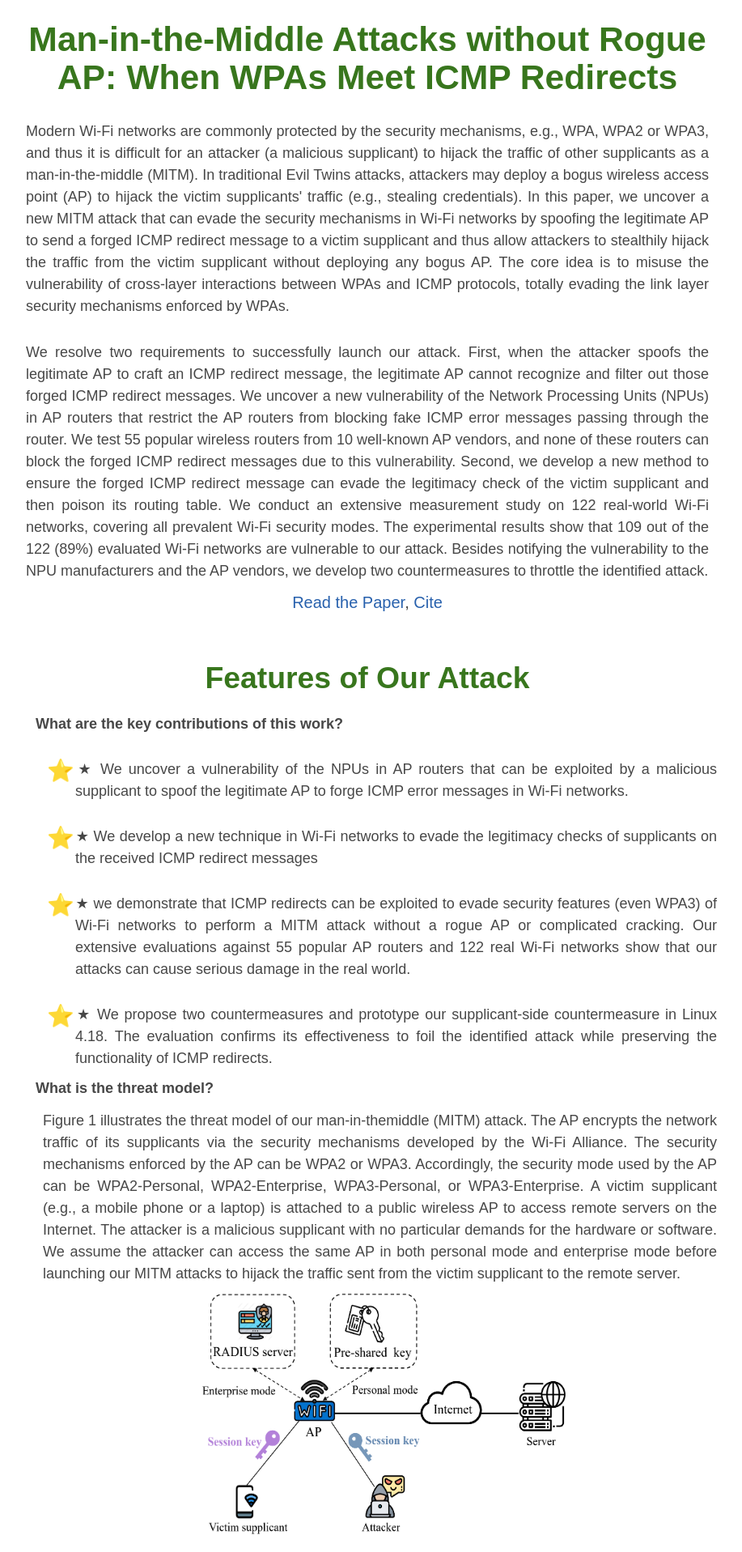
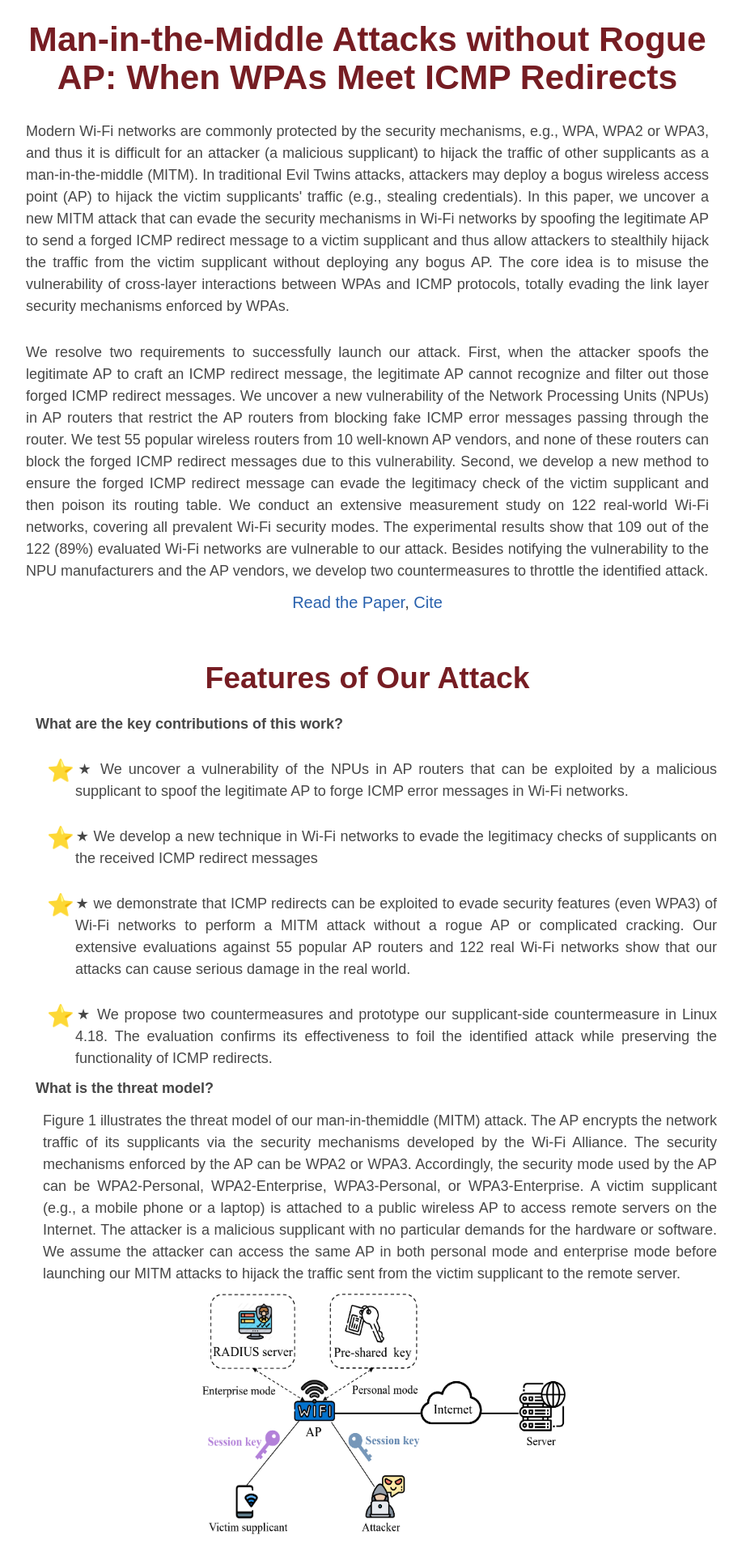
Before and after one commit to WiFi-Interception/wifi-interception.github.io, a Jekyll site: the page built from index.md, in a window 1280 px wide. Shown: the top 1917 px of the page at 81% size, without its empty margins (186-1103 px from the left). Built offline with Jekyll 4.4.1, drawn with Linux system fonts in a browser that asks for light colours.

Commit message:
first version

```diff
--- a/_layouts/default.html
+++ b/_layouts/default.html
@@ -71,7 +71,7 @@
 						Cite <i class="fa fa-quote-right" aria-hidden="true"></i></a>
 						<div id="bibtex" style="margin-top: 1.5em;" class="collapse" align="left">
 							<pre style="white-space: pre">
-							to appear
+								Xuewei Feng, Qi Li, Kun Sun, Yuxiang Yang, and Ke Xu. "Man-in-the-Middle Attacks without Rogue AP: When WPAs Meet ICMP Redirects". To appear in the 44th IEEE Symposium on Security and Privacy (IEEE S&P 2023), SAN FRANCISCO, CA, MAY 22-26, 2023.
 							</pre>
 						</div>
 					</p>
--- a/css/custom.css
+++ b/css/custom.css
@@ -109,7 +109,7 @@ a:active {
 				font-family: Arial;
 				font-weight: bold;
 				font-size: 32pt;
-				color: #38761d;
+				color: #761d23;
 				padding-bottom: 13px;
 				padding-top: 5px;
 			}
@@ -121,7 +121,7 @@ a:active {
 				font-family: Arial;
 				font-weight: bold;
 				font-size: 28pt;
-				color: #38761d;
+				color: #761d23;
 				padding-bottom: 13px;
 			}
 
@@ -130,7 +130,7 @@ a:active {
 				font-family: Arial;
 				font-weight: bold;
 				font-size: 22pt;
-				color: #38761d;
+				color: #761d23;
 				padding-bottom: 13px;
 			}
 
@@ -196,7 +196,7 @@ a:active {
 				font-family: Arial;
 				font-size: 18px;
 				line-height: 1.5em;
-				color: #38761d;
+				color: #761d23;
 			}
 			.answer {
 				margin-left: 0.5em;
```
Also changed, not shown: resources/custom.css (+4 -4 lines).
